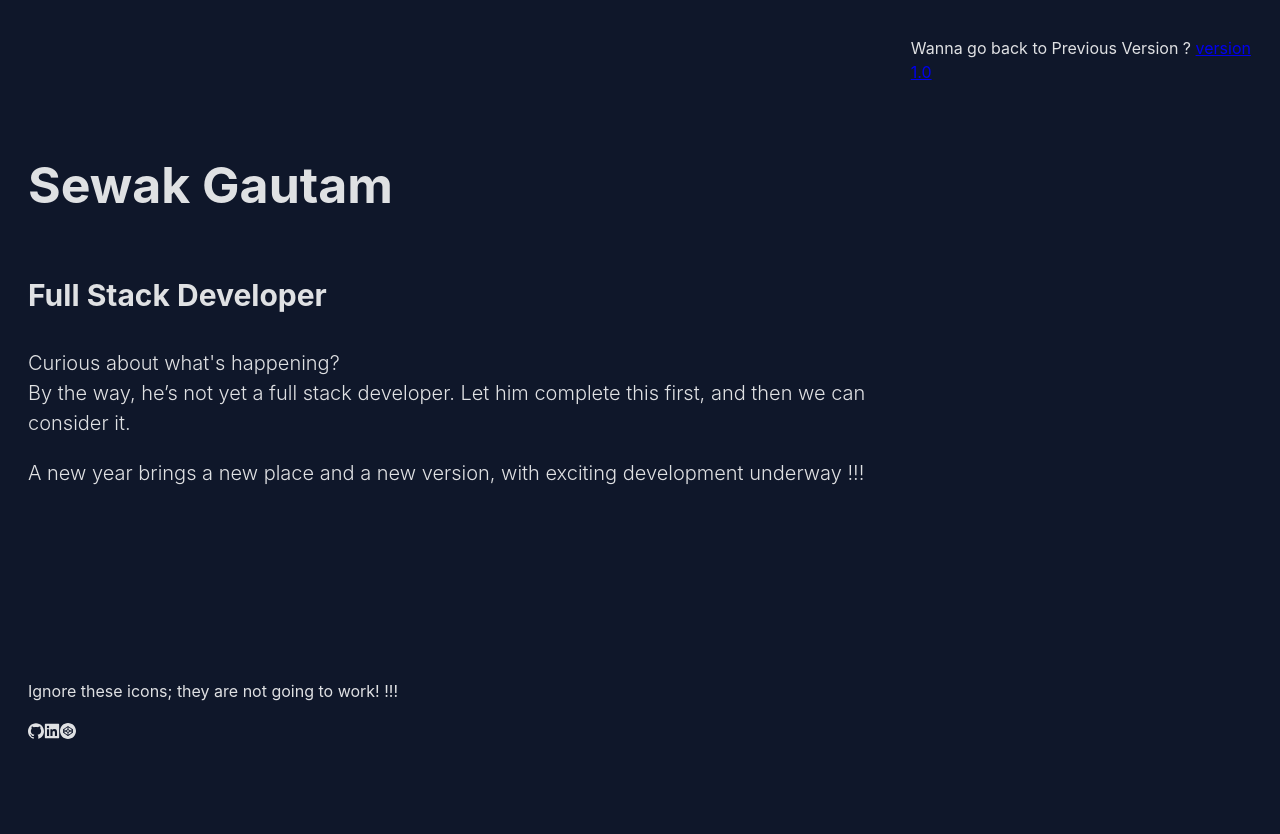
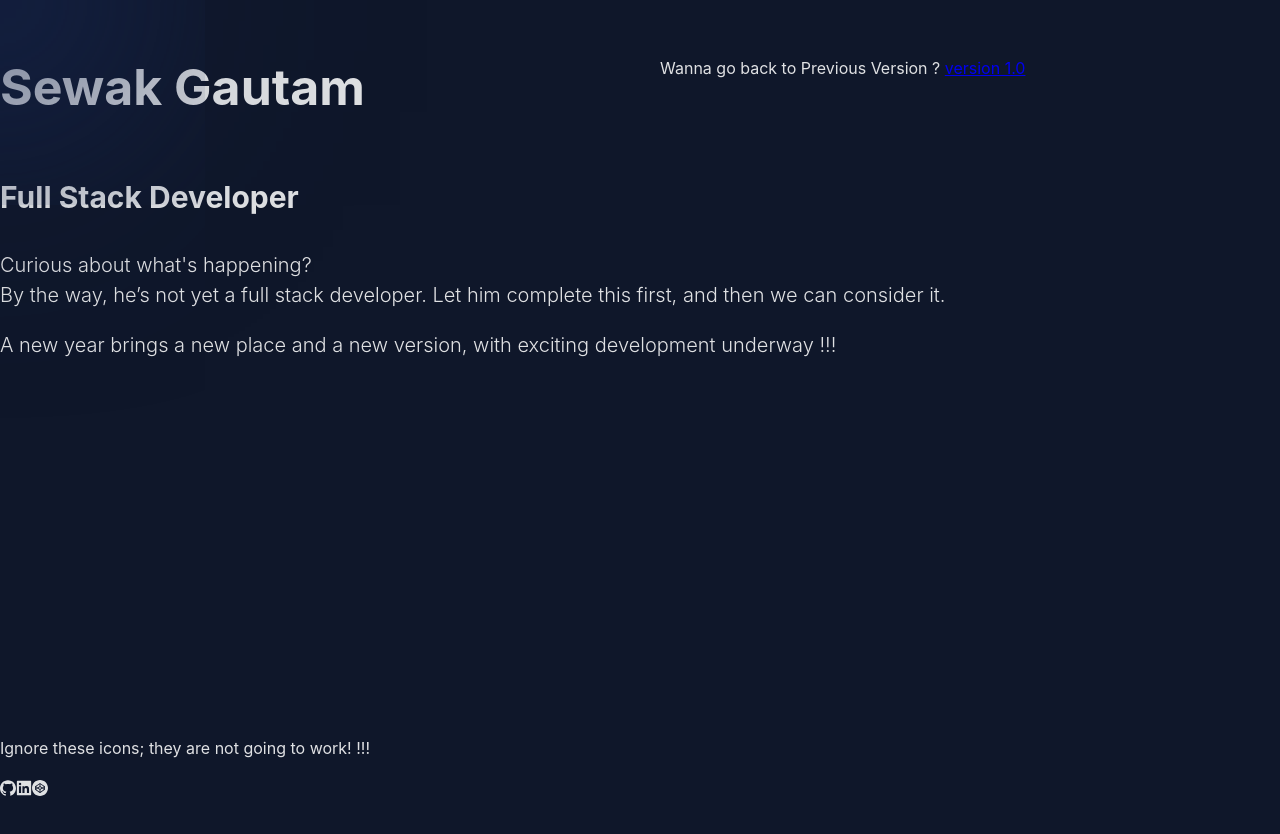
Before and after one commit to sewakgautam/v2.portfolio, a React (Vite) app: page / in a window 1280 px wide. Shown: the top 834 px of the page. Built offline with nearby package versions, Linux system fonts and the light colour scheme.

Commit message:
glow added

```diff
--- a/src/App.css
+++ b/src/App.css
@@ -2,30 +2,61 @@
   margin: 0 auto;
 }
 
+body {
+  margin: 0;
+  padding: 0;
+  height: 100%;
+}
+
 .container {
-  height: 100vh;
+  height: 100%;
   margin: 20px;
   display: flex;
 }
 
+.glow {
+  position: fixed;
+
+  border-radius: 50%; /* Make it circular */
+  pointer-events: none;
+  transform: translate(-50%, -50%);
+  transition: top 0.1s, left 0.1s;
+  box-shadow: 0 0 800px 120px #182855; /* Keep the same box-shadow */
+  opacity: 1; /* Optionally adjust opacity for a more subtle effect */
+}
+
 .leftPanel {
+  flex: 0 0 50%;
+  height: 100vh;
+  position: fixed;
+  top: 0;
+  left: 0;
   display: flex;
   flex-direction: column;
-  justify-content: space-around;
+  justify-content: space-between;
+}
+
+.rightPanel {
+  flex: 1;
+  margin-left: 50%;
+  overflow-y: auto;
+  height: 100vh;
+
+  padding: 20px;
 }
 
 
-.upperLeftPanel .title{
+.upperLeftPanel .title {
   font-size: 50px;
   font-weight: bold;
 }
 
-.upperLeftPanel .designation{
+.upperLeftPanel .designation {
   font-size: 30px;
   font-weight: bold;
 }
 
-.upperLeftPanel .subtitle{
+.upperLeftPanel .subtitle {
   font-size: 20px;
   font-weight: 300;
 }
--- a/src/App.tsx
+++ b/src/App.tsx
@@ -1,3 +1,4 @@
+import { useEffect, useState } from "react";
 import "./App.css";
 
 import {
@@ -6,6 +7,19 @@ import {
   LinkedinFilled,
 } from "@ant-design/icons";
 function App() {
+  const [glowPosition, setGlowPosition] = useState({ x: 0, y: 0 });
+
+  useEffect(() => {
+    const handleMouseMove = (e: any) => {
+      setGlowPosition({ x: e.clientX, y: e.clientY });
+    };
+
+    window.addEventListener("mousemove", handleMouseMove);
+
+    return () => {
+      window.removeEventListener("mousemove", handleMouseMove);
+    };
+  }, []);
   return (
     <>
       <div className="container">
@@ -13,11 +27,20 @@ function App() {
           <div className="upperLeftPanel">
             <p className="title">Sewak Gautam</p>
             <p className="designation">Full Stack Developer</p>
-            <p className="subtitle">Curious about what's happening? <br/>By the way, he’s not yet a full stack developer. Let him complete this first, and then we can consider it.</p>
-            <p className="subtitle">A new year brings a new place and a new version, with exciting development underway !!!</p>
+            <p className="subtitle">
+              Curious about what's happening? <br />
+              By the way, he’s not yet a full stack developer. Let him complete
+              this first, and then we can consider it.
+            </p>
+            <p className="subtitle">
+              A new year brings a new place and a new version, with exciting
+              development underway !!!
+            </p>
           </div>
           <div className="lowerLeftPanel">
-          <p className="subtitle">Ignore these icons; they are not going to work! !!!</p>
+            <p className="subtitle">
+              Ignore these icons; they are not going to work! !!!
+            </p>
             <a>
               <GithubFilled />
               <LinkedinFilled />
@@ -25,7 +48,7 @@ function App() {
             </a>
           </div>
         </div>
-        <div className="RightPanel">
+        <div className="rightPanel">
           <p>
             Wanna go back to Previous Version ?{" "}
             <a href="https://v2.sewakgautam.com.np" target="_blank">
@@ -34,6 +57,13 @@ function App() {
           </p>
         </div>
       </div>
+      <div
+        className="glow"
+        style={{
+          top: `${glowPosition.y}px`,
+          left: `${glowPosition.x}px`,
+        }}
+      ></div>
     </>
   );
 }
```
